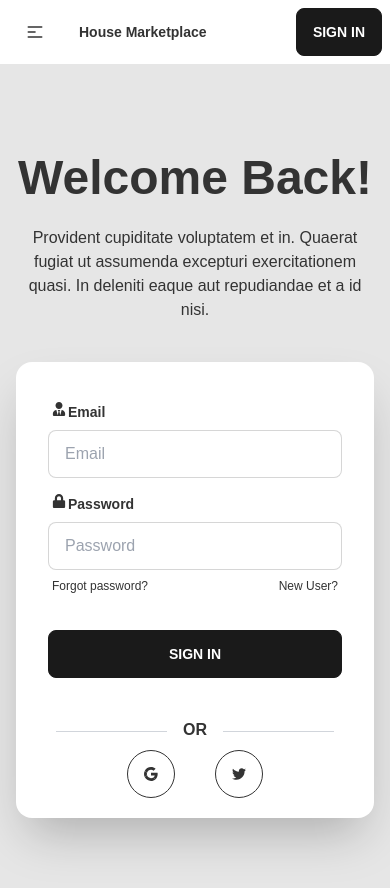
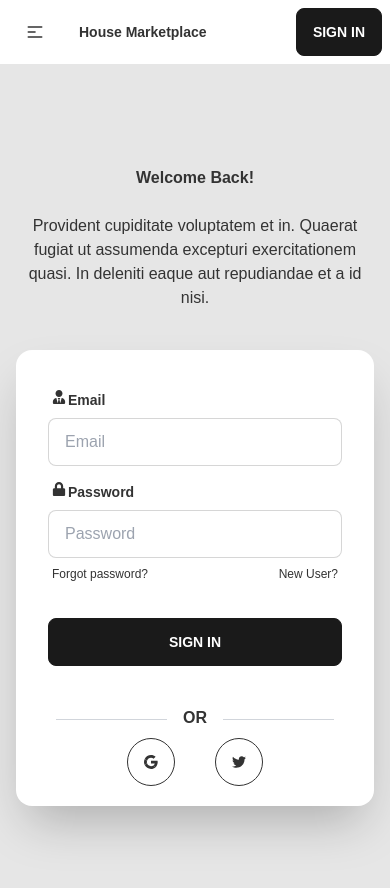
Before and after one commit to abu-tech/House-Marketplace, a React (Create React App) app: page /sign-in in a window 390 px wide. Shown: the top 888 px of the page. Built offline with nearby package versions, Linux system fonts and the light colour scheme; no server answers.

Commit message:
Some finishing

```diff
--- a/src/pages/SignIn.jsx
+++ b/src/pages/SignIn.jsx
@@ -41,7 +41,7 @@ function SignIn() {
 <div className="hero min-h-screen bg-base-200">
   <div className="hero-content flex-col lg:flex-row-reverse">
     <div className="text-center lg:text-left">
-      <h1 className="text-5xl font-bold">Welcome Back!</h1>
+      <h1 className="font-bold xl:text-5xl sm:text-3xl">Welcome Back!</h1>
       <p className="py-6">Provident cupiditate voluptatem et in. Quaerat fugiat ut assumenda excepturi exercitationem quasi. In deleniti eaque aut repudiandae et a id nisi.</p>
     </div>
     <div className="card flex-shrink-0 w-full max-w-sm shadow-2xl bg-base-100">
--- a/src/pages/SignUp.jsx
+++ b/src/pages/SignUp.jsx
@@ -53,7 +53,7 @@ function SignIn() {
 <div className="hero min-h-screen bg-base-200">
   <div className="hero-content flex-col lg:flex-row-reverse">
     <div className="text-center lg:text-left">
-      <h1 className="text-5xl font-bold">Welcome!</h1>
+      <h1 className="font-bold xl:text-5xl sm:text-3xl">Welcome!</h1>
       <p className="py-6">Provident cupiditate voluptatem et in. Quaerat fugiat ut assumenda excepturi exercitationem quasi. In deleniti eaque aut repudiandae et a id nisi.</p>
     </div>
     <div className="card flex-shrink-0 w-full max-w-sm shadow-2xl bg-base-100">
```
